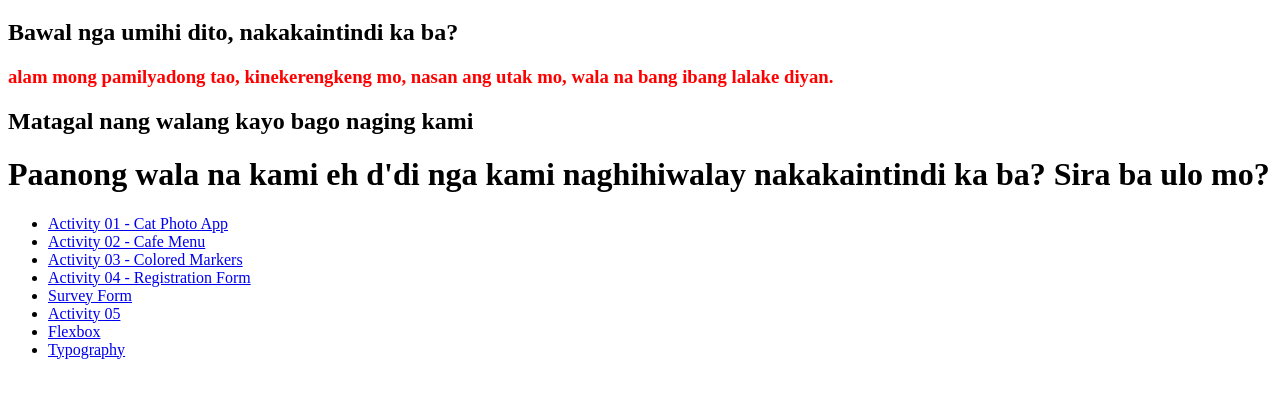
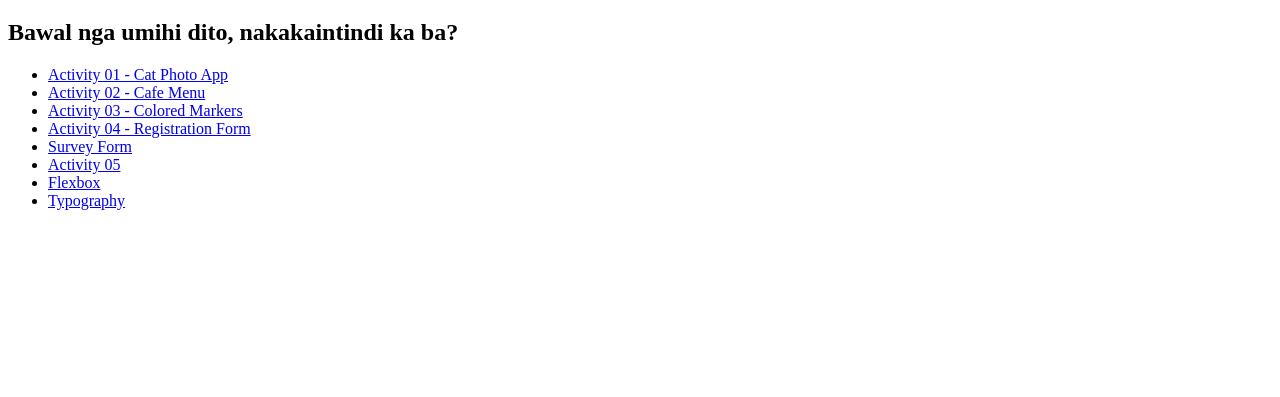
Before and after one commit to LovelieG10/PRIN135-Demo-01, a plain HTML site: page index.html in a window 1280 px wide. Shown: the part 61-458 px from the top of the page. Drawn offline with Linux system fonts and the light colour scheme.

Commit message:
Update File v1.1

```diff
--- a/index.html
+++ b/index.html
@@ -11,9 +11,9 @@
   <div>
     <h1>BAWAL UMIHI DITO</h1>
     <h2>Bawal nga umihi dito, nakakaintindi ka ba?</h2>
-    <h3>alam mong pamilyadong tao, kinekerengkeng mo, nasan ang utak mo, wala na bang ibang lalake diyan.</h3>
+    <!-- <h3>alam mong pamilyadong tao, kinekerengkeng mo, nasan ang utak mo, wala na bang ibang lalake diyan.</h3>
     <h2>Matagal nang walang kayo bago naging kami</h2>
-    <h1>Paanong wala na kami eh d'di nga kami naghihiwalay nakakaintindi ka ba? Sira ba ulo mo?</h1>
+    <h1>Paanong wala na kami eh d'di nga kami naghihiwalay nakakaintindi ka ba? Sira ba ulo mo?</h1> -->
   </div>
   <div>
     <ul>
```
